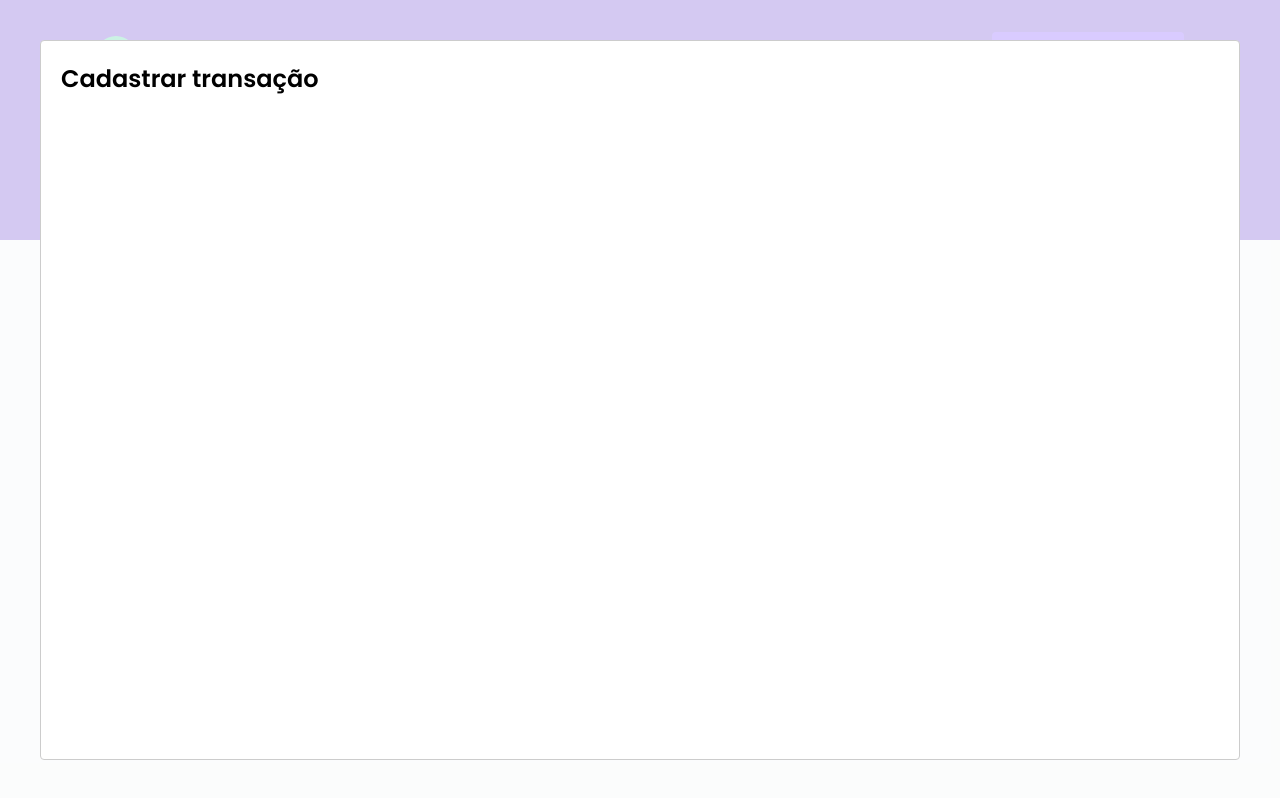
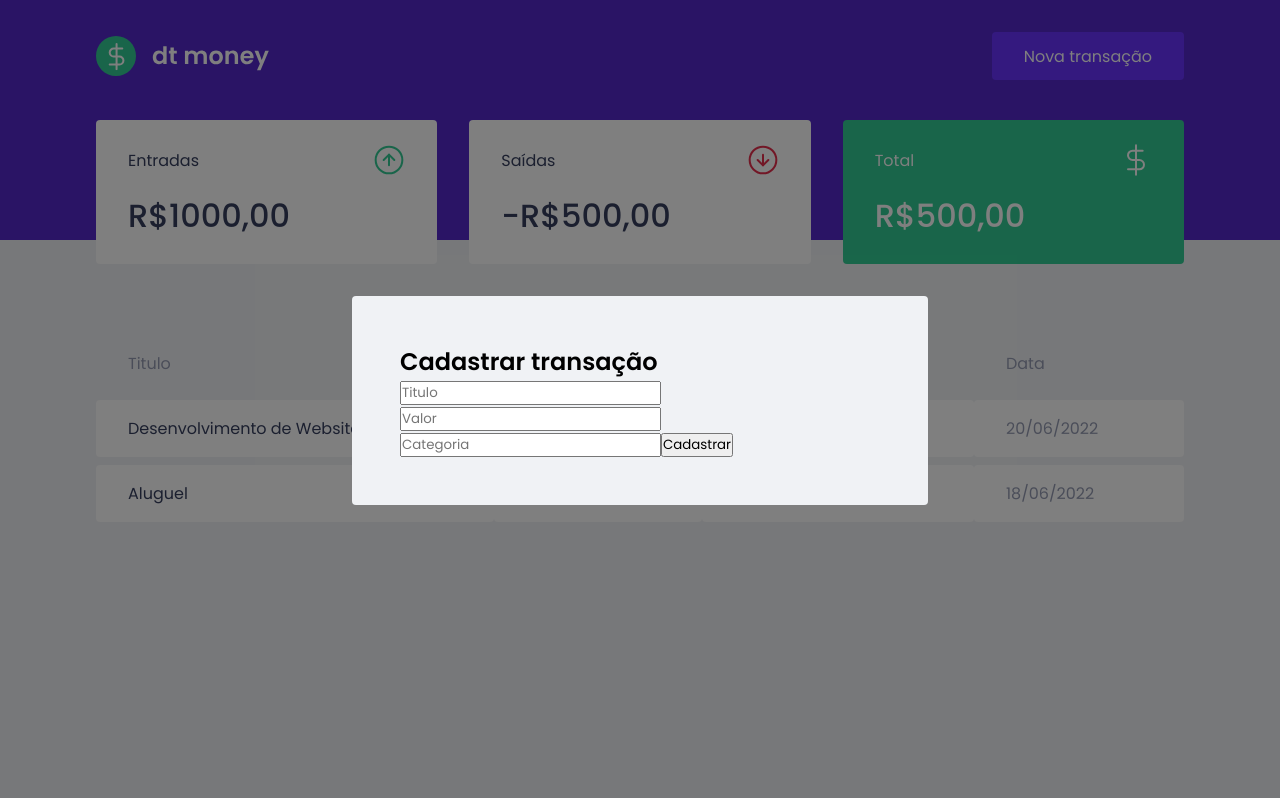
Before and after one commit to SirGuiL/dtmoney, a React (Create React App) app: page / in a window 1280 px wide. Both pictures are taken after a click on the button "Nova transação". Built offline with nearby package versions, Linux system fonts and the light colour scheme; no server answers; what miragejs would draw is missing.

Commit message:
Estilizando modal

```diff
--- a/src/App.tsx
+++ b/src/App.tsx
@@ -3,6 +3,7 @@
 
 import { Dashboard } from "./components/Dashboard";
 import { Header } from "./components/Header";
+import { NewTransactionModal } from "./components/NewTransactionModal";
 
 import { GlobalStyle } from "./styles/globals";
 
@@ -25,13 +26,7 @@
       <Header onOpenNewTransactionModal={handleOpenNewTransactionModal} />
       <Dashboard />
 
-      <Modal
-        isOpen={isNewTransactionModalOpen}
-        onRequestClose={handleCloseNewTransactionModal}
-      >
-        <h2>Cadastrar transação</h2>
-      </Modal>
-
+      <NewTransactionModal isOpen={isNewTransactionModalOpen} onRequestClose={handleCloseNewTransactionModal} />
       <GlobalStyle />
     </div>
   );
--- /dev/null
+++ b/src/components/NewTransactionModal/index.tsx
@@ -0,0 +1,30 @@
+import Modal from "react-modal";
+import { Container } from "./styles";
+
+interface NewTransactionModalProps {
+  isOpen: boolean;
+  onRequestClose: () => void;
+}
+
+export function NewTransactionModal({
+  isOpen,
+  onRequestClose,
+}: NewTransactionModalProps) {
+  return (
+    <Modal
+      isOpen={isOpen}
+      onRequestClose={onRequestClose}
+      overlayClassName="react-modal-overlay"
+      className="react-modal-content"
+    >
+      <Container>
+        <h2>Cadastrar transação</h2>
+
+        <input type="text" placeholder="Titulo" />
+        <input type="number" placeholder="Valor" />
+        <input type="text" placeholder="Categoria" />
+        <button type="submit">Cadastrar</button>
+      </Container>
+    </Modal>
+  );
+}
--- /dev/null
+++ b/src/components/NewTransactionModal/styles.ts
@@ -0,0 +1,3 @@
+import styled from 'styled-components'
+
+export const Container = styled.form``
--- a/src/styles/globals.ts
+++ b/src/styles/globals.ts
@@ -54,4 +54,27 @@
         opacity: 0.6;
         cursor: not-allowed;
     }
+
+    .react-modal-overlay {
+        background: rgba(0, 0, 0, 0.5);
+
+        position: fixed;
+        top: 0;
+        bottom: 0;
+        right: 0;
+        left: 0;
+
+        display: flex;
+        align-items: center;
+        justify-content: center;
+    }
+
+    .react-modal-content {
+        width: 100%;
+        max-width: 576px;
+        background: var(--background);
+        padding: 3rem;
+        position: relative;
+        border-radius: 0.25rem;
+    }
 `
```
